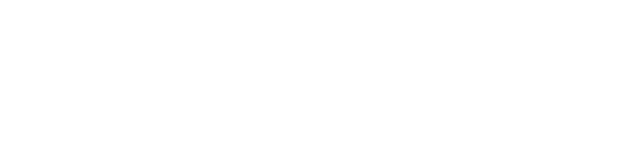
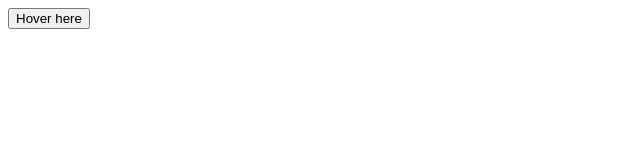
Before and after one commit to acciojob/hover-button-kumarigeetanjli, a website: page main.html in a window 1280 px wide. Shown: the whole page, without its empty margins (0-640 px from the left). Drawn offline with Linux system fonts and the light colour scheme.

Commit message:
Update main.html

```diff
--- a/main.html
+++ b/main.html
@@ -3,6 +3,8 @@
 <html>
 
 <head>
+	        <title>Hover</title>
+
 	<link rel="stylesheet" href="styles.css">
 </head>
 
@@ -10,6 +12,7 @@
 	<!-- the entire body must be written by student -->
     <script type="text/javascript" src="./script.js">
 </script>
+        <button>Hover here</button>
 
 </body>
 
```
